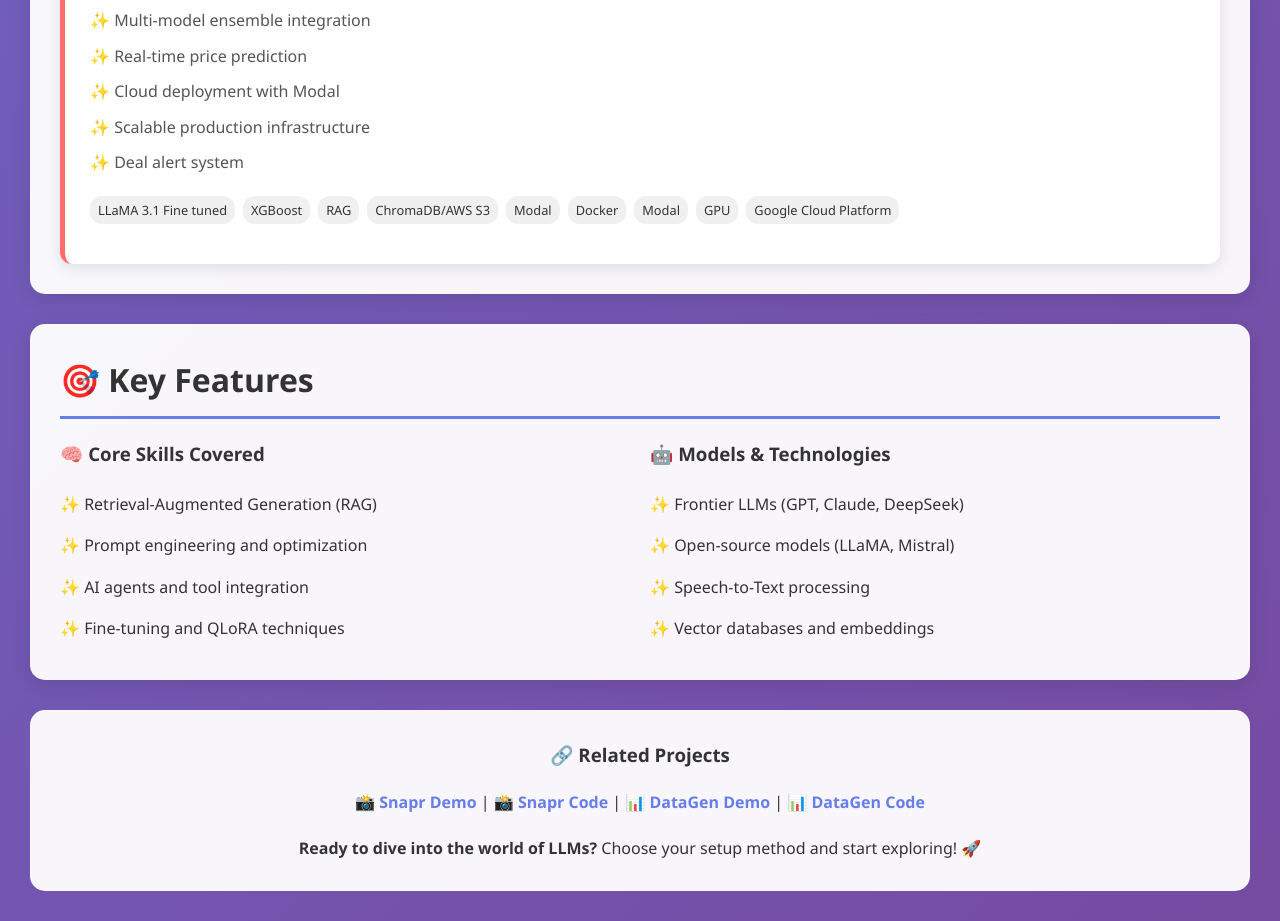
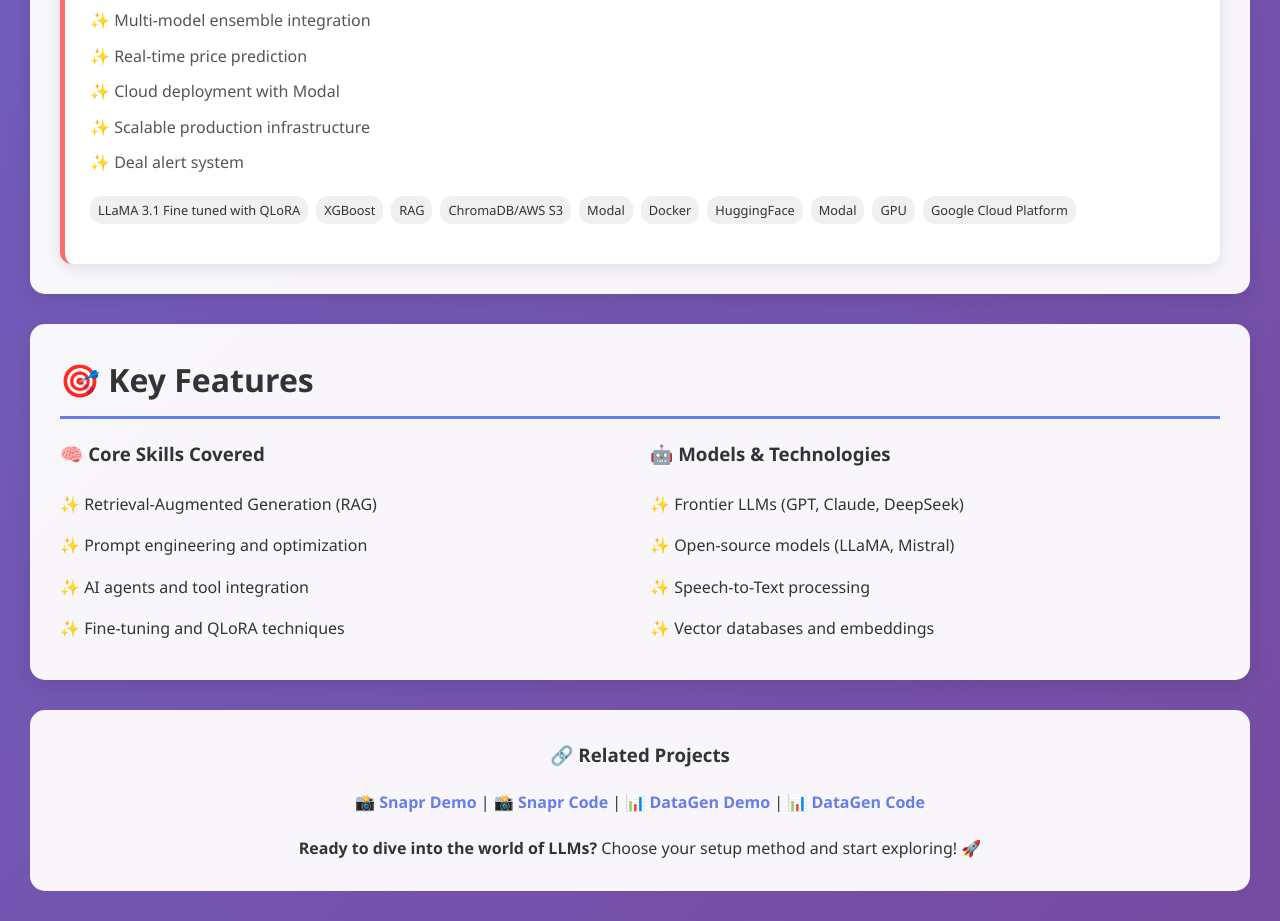
Before and after one commit to lisekarimi/lexo-web, a plain HTML site: page index.html in a window 1280 px wide. Shown: the part 4153-5074 px from the top of the page. Drawn offline with Linux system fonts and the light colour scheme; a script that the page names is missing.

Commit message:
feat: update tech stack

```diff
--- a/index.html
+++ b/index.html
@@ -294,12 +294,13 @@
                         </ul>
                     </div>
                     <div class="tech-stack">
-                        <span class="tech-tag">LLaMA 3.1 Fine tuned</span>
+                        <span class="tech-tag">LLaMA 3.1 Fine tuned with QLoRA</span>
                         <span class="tech-tag">XGBoost</span>
                         <span class="tech-tag">RAG</span>
                         <span class="tech-tag">ChromaDB/AWS S3</span>
                         <span class="tech-tag">Modal</span>
                         <span class="tech-tag">Docker</span>
+                        <span class="tech-tag">HuggingFace</span>
                         <span class="tech-tag">Modal</span>
                         <span class="tech-tag">GPU</span>
                         <span class="tech-tag">Google Cloud Platform</span>
```
